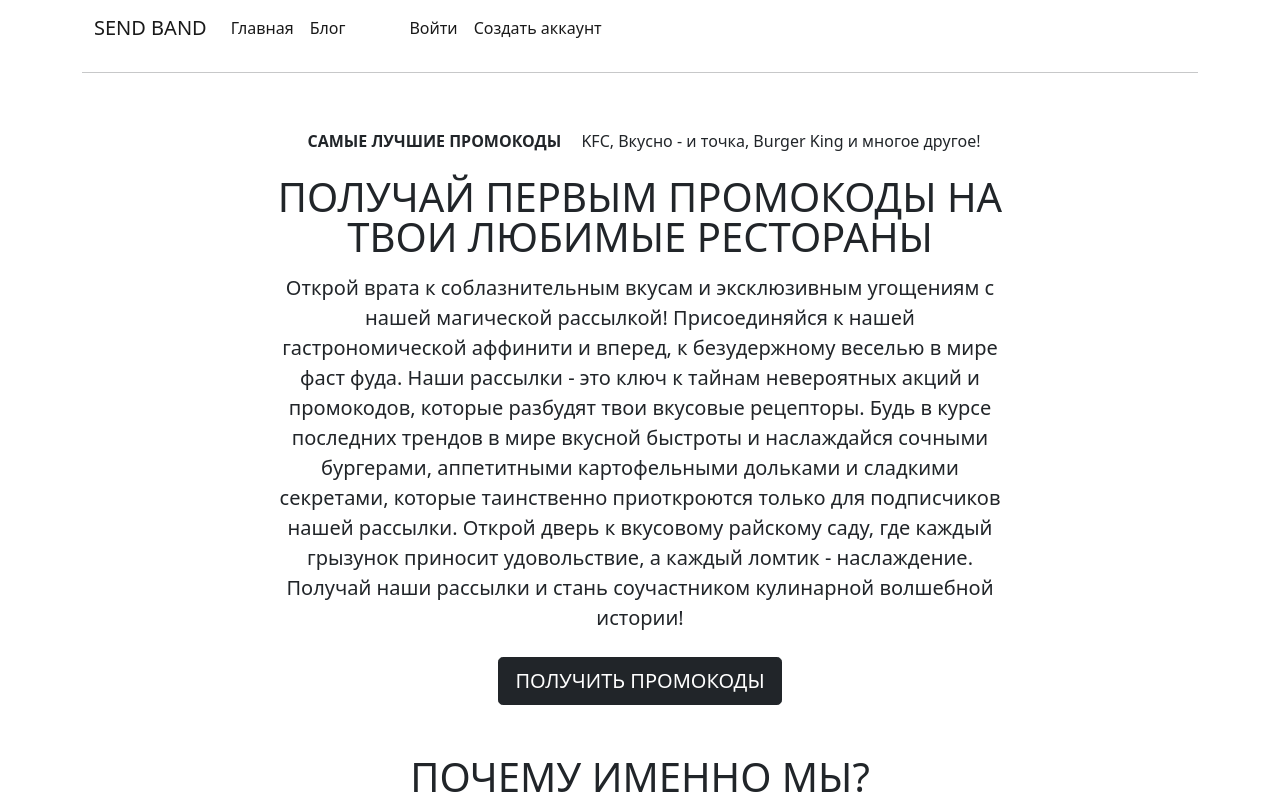
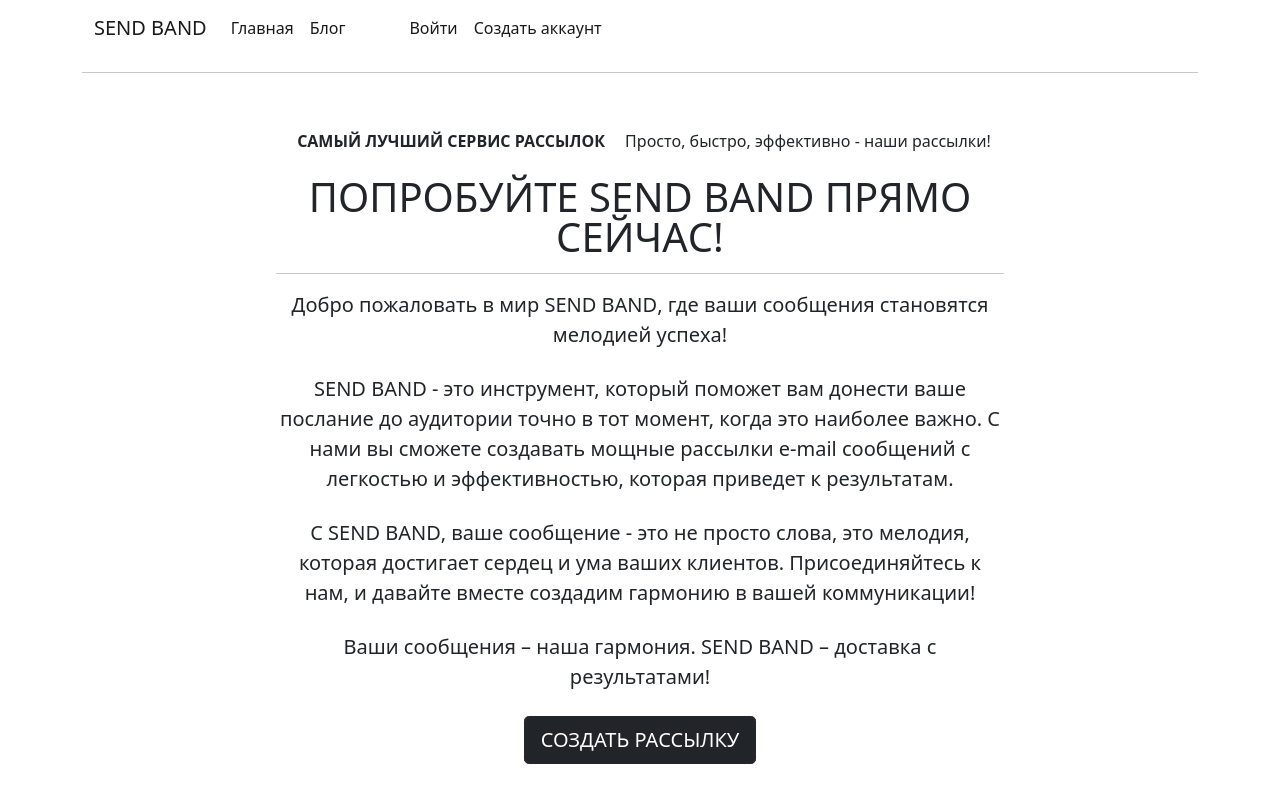
Before and after one commit to Kaverz1n/mailing-service, a Django app: template mailings/templates/mailings/index.html in a window 1280 px wide. Shown: the top 809 px of the page. Run offline with Django 4.2, Linux system fonts and the light colour scheme; the template is opened without the code that fills it: most values are stand-ins (such as "Sample title", 1, 10 or a date in 2020); grey boxes marked "Sample" are stand-in pictures; some libraries are stand-ins or nearby versions.

Commit message:
changed the description of web-site and added cache

```diff
--- a/mailings/templates/mailings/index.html
+++ b/mailings/templates/mailings/index.html
@@ -1,51 +1,85 @@
 {% extends 'mailings/base.html' %}
+{% load custom_tags %}
+{% load cache %}
 
 {% block content %}
 <div class="container mt-5">
-    <div class="container-xxl bd-gutter mt-5">
-        <div class="col-md-8 mx-auto text-center">
-            <strong class="d-sm-inline-block p-2 me-2 mb-2 mb-lg-0 rounded-3 masthead-notice">САМЫЕ ЛУЧШИЕ
-                ПРОМОКОДЫ</strong>
-            <span class="text-body-secondary">KFC, Вкусно - и точка, Burger King и многое другое!</span>
-            <h1 class="mb-3 fw-semibold lh-1 mt-3">ПОЛУЧАЙ ПЕРВЫМ ПРОМОКОДЫ НА ТВОИ ЛЮБИМЫЕ РЕСТОРАНЫ</h1>
-            <p class="lead mb-4">
-                Открой врата к соблазнительным вкусам и эксклюзивным угощениям с нашей магической <b>рассылкой</b>!
-                Присоединяйся к нашей гастрономической аффинити и вперед, к безудержному веселью в мире фаст фуда.
-                Наши <b>рассылки</b> - это ключ к тайнам невероятных акций и промокодов, которые разбудят твои вкусовые
-                рецепторы. Будь в курсе последних трендов в мире вкусной быстроты и наслаждайся сочными бургерами,
-                аппетитными картофельными дольками и сладкими секретами, которые таинственно приоткроются только для
-                подписчиков нашей рассылки. Открой дверь к вкусовому райскому саду, где каждый грызунок приносит
-                удовольствие, а каждый ломтик - наслаждение. Получай наши рассылки и стань соучастником кулинарной
-                волшебной истории!
-            </p>
-            <a class="btn btn-dark btn-lg" href="">ПОЛУЧИТЬ ПРОМОКОДЫ</a>
+    {% cache 3600 "index-inf" %}
+        <div class="container-xxl bd-gutter mt-5">
+            <div class="col-md-8 mx-auto text-center">
+                <strong class="d-sm-inline-block p-2 me-2 mb-2 mb-lg-0 rounded-3 masthead-notice">САМЫЙ ЛУЧШИЙ
+                    СЕРВИС РАССЫЛОК</strong>
+                <span class="text-body-secondary">Просто, быстро, эффективно - наши рассылки!</span>
+                <h1 class="mb-3 fw-semibold lh-1 mt-3">ПОПРОБУЙТЕ SEND BAND ПРЯМО СЕЙЧАС!<hr></h1>
+                <p class="lead mb-4 text-center">
+                    Добро пожаловать в мир <b>SEND BAND</b>, где ваши сообщения становятся мелодией успеха!
+                </p>
+                <p class="lead mb-4 text-center">
+                    <b>SEND BAND</b> - это инструмент, который поможет вам донести ваше послание до аудитории точно в тот
+                    момент,
+                    когда это наиболее важно. С нами вы сможете создавать мощные рассылки e-mail сообщений с легкостью и
+                    эффективностью, которая приведет к результатам.
+                </p>
+                <p class="lead mb-4 text-center">
+                    С <b>SEND BAND</b>, ваше сообщение - это не просто слова, это мелодия, которая достигает сердец и ума
+                    ваших
+                    клиентов. Присоединяйтесь к нам, и давайте вместе создадим гармонию в вашей коммуникации!
+                </p>
+                <p class="lead mb-4 text-center">
+                    Ваши сообщения – наша гармония. <b>SEND BAND</b> – доставка с результатами!
+                </p>
+                <a class="btn btn-dark btn-lg" href="{% url 'mailings:mailing_list' %}">СОЗДАТЬ РАССЫЛКУ</a>
+            </div>
+        </div>
+    {% endcache %}
+    {% cache 3600 "index-about" %}
+        <h1 class="mt-5 text-center">ПОЧЕМУ ИМЕННО МЫ?</h1>
+    {% endcache %}
+    <div class="row mt-4">
+        <div class="col-4 text-center">
+            <p class="fs-5"><b>Всего рассылок:</b> {{ total_mailings }}</p>
+        </div>
+        <div class="col-4 text-center">
+            <p class="fs-5"><b>Активных рассылок:</b> {{ active_mailings }}</p>
+        </div>
+        <div class="col-4 text-center">
+            <p class="fs-5"><b>Уникальных клиентов:</b> {{ unique_clients }}</p>
         </div>
     </div>
-</div>
-<div class="container text-center mt-5 mb-5">
-    <h1 class="mt-5">ПОЧЕМУ ИМЕННО МЫ?</h1>
-    <div class="card bg-dark text-white mt-4">
-        <img class="card-img" src="/media/logo/cods.png" alt="Card image">
-        <div class="card-img-overlay mt-5">
-            <h1 class="card-title mt-5">ПРОМОКОД - ЛУЧШИЙ СПОСОБ СЭКОНОМИТЬ</h1>
-            <h5 class="card-text mt-5 p-3">Добро пожаловать в мир вкусных экономий! Промокоды - это волшебные ключи к
-                невероятным скидкам на ваш любимый фаст фуд. Представьте себе: вы заказываете свои любимые блюда -
-                сочные бургеры, ароматные картофельные лапшки, освежающие напитки - и при этом ваш кошелек остается
-                пульсирующим от радости, а не от пустоты!
-
-                Но это еще не все! Подписавшись на нашу умопомрачительную рассылку, вы становитесь волшебником скидок.
-                Только для вас мы будем разыгрывать эксклюзивные промокоды, которые дарят не только скидки, но и
-                приносят удовольствие от ощущения, что вы всегда в числе первых, кто узнает о горячих акциях и новинках.
-
-                Наши промокоды - это ключ к миру вкуса и доступной роскоши. Они позволят вам насладиться
-                гастрономическим разнообразием, не переживая за бюджет. А подписка на рассылку сделает вас членом клуба
-                истинных гурманов, которые знают толк в экономии без потери качества.
-
-                Не упустите шанс стать умным потребителем и наслаждаться каждым угощением по полной. Присоединяйтесь к
-                нашей рассылке, чтобы превратить свои обыденные обеды и ужины в настоящие кулинарные приключения с
-                экономией, о которой вы могли только мечтать!</h5>
-            <a class="btn btn-outline-light btn-lg" href="">ПОДПИСАТЬСЯ НА РАССЫЛКУ</a>
+    {% cache 3600 "index-img" %}
+        <div class="row mt-2">
+            <div class="col-12 text-center">
+                <img src="{{ 'logo/main.png'|mediapath }}" class="img-thumbnail">
+            </div>
         </div>
-    </div>
+    {% endcache %}
+    {% if blog_articles %}
+        <div class="row mt-2">
+            {% cache 3600 "index-blog" %}
+                <h1 class="mt-5 text-center">БЛОГ - ЛУЧШИЙ ИНФОРМАТОР</h1>
+            {% endcache %}
+            {% for object in blog_articles %}
+                <div class="col-12">
+                    <div class="card mb-3 mt-3" style="max-width: 1500px;">
+                        <div class="row g-0">
+                            <div class="col-md-3">
+                                <img src="{{ object.image|mediapath }}" class="img-fluid rounded-start p-2" alt="...">
+                            </div>
+                            <div class="col-9">
+                                <div class="card-body">
+                                    <h5 class="card-title">{{ object.title|upper }}</h5>
+                                    <p class="card-text">
+                                        {{ object.body|slice:"500" }}...
+                                        <a href="{% url 'blog:article_detail' object.pk %}">читать далее</a>
+                                    </p>
+                                    <p><b>Дата публикации: </b>{{ object.publish_date }}</p>
+                                </div>
+                            </div>
+                        </div>
+                    </div>
+                </div>
+            {% endfor %}
+        </div>
+    {% endif %}
 </div>
 {% endblock %}
```
